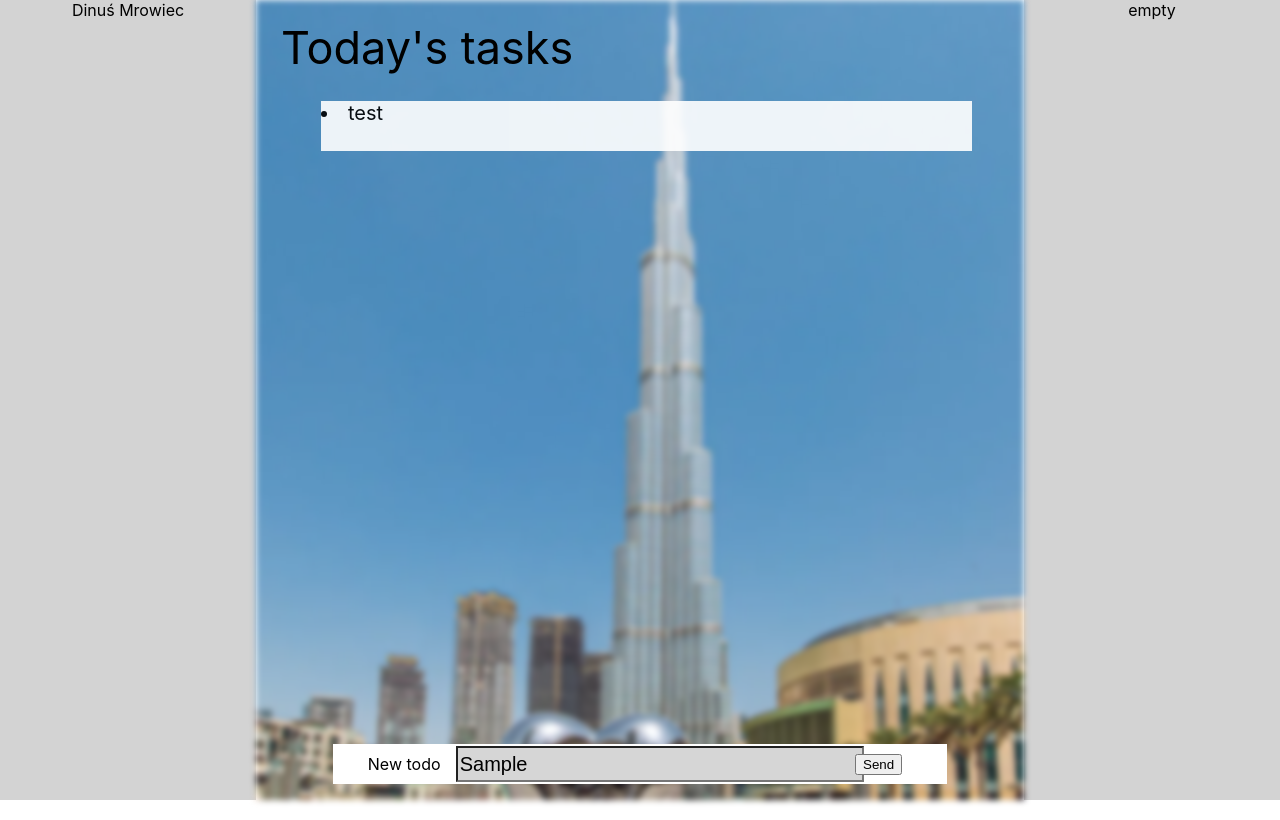
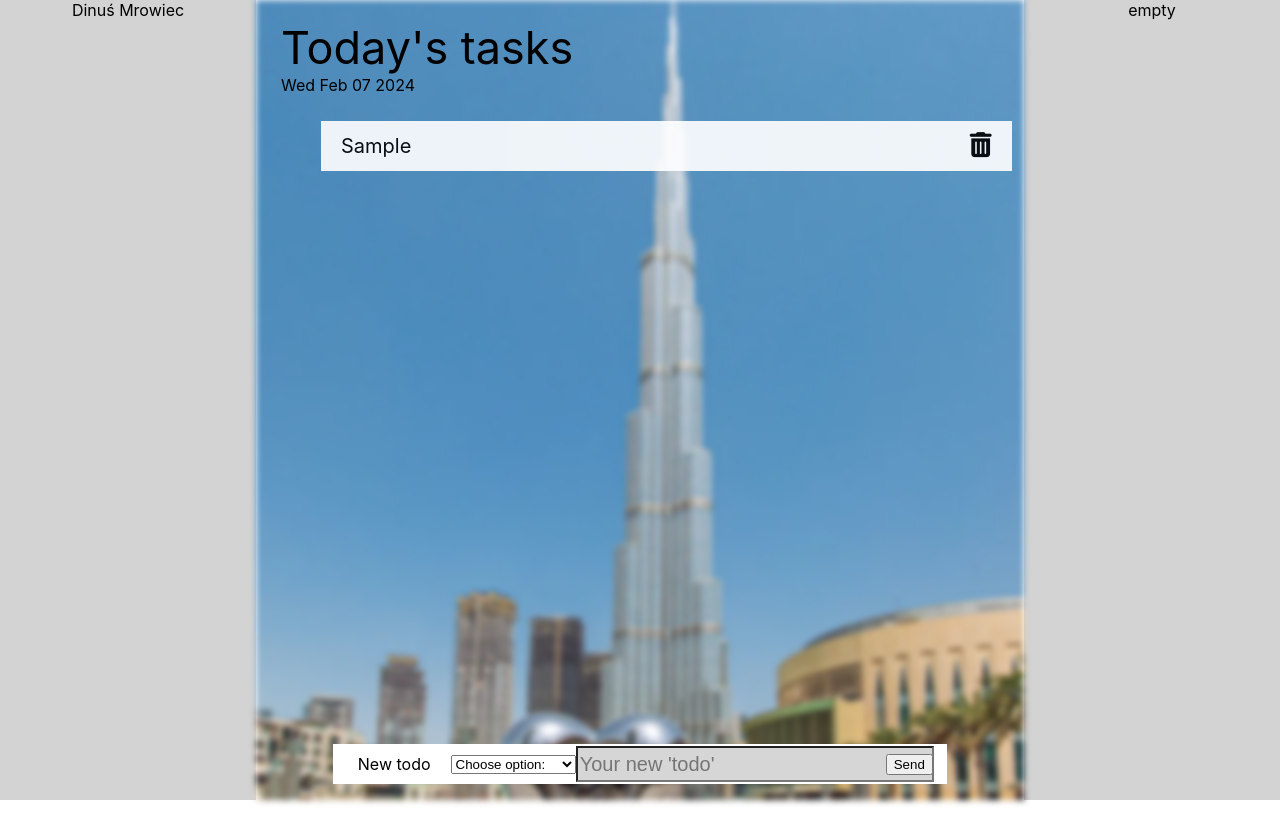
Before and after one commit to Wiktoria-Wolczyk/todolist, a React (Create React App) app: page / in a window 1280 px wide. Both pictures are taken after typing "Sample" into the empty fields and a click on the button "Send". Built offline with nearby package versions, Linux system fonts and the light colour scheme.

Commit message:
Created input selected option, placeholder, date

```diff
--- a/public/index.html
+++ b/public/index.html
@@ -5,6 +5,10 @@
     <link rel="icon" href="%PUBLIC_URL%/favicon.ico" />
     <meta name="viewport" content="width=device-width, initial-scale=1" />
     <meta name="theme-color" content="#000000" />
+    <script
+      src="https://kit.fontawesome.com/3bc60e85e7.js"
+      crossorigin="anonymous"
+    ></script>
     <meta
       name="description"
       content="Web site created using create-react-app"
--- a/src/App.css
+++ b/src/App.css
@@ -48,6 +48,11 @@
 }
 
 .taskItem {
+  display: flex;
+  justify-content: space-between;
+  align-items: center;
+  padding-left: 20px;
+  padding-right: 20px;
   background-color: white;
   margin-top: 10px;
   width: 90%;
@@ -58,7 +63,8 @@
 }
 
 .textInput {
-  width: 400px;
+  width: 350px;
   height: 30px;
   background-color: rgb(214, 214, 214);
+  margin-left: 120px;
 }
--- a/src/components/Tasks.js
+++ b/src/components/Tasks.js
@@ -4,7 +4,10 @@ import backgroundphoto from "./backgroundphoto.jpg";
 export const Tasks = () => {
   const [text, setText] = useState("");
 
-  const [taskArr, setTaskArr] = useState(["test"]);
+  const [taskArr, setTaskArr] = useState([]);
+  let nextId = 0;
+
+  let date = new Date();
 
   return (
     <>
@@ -35,7 +38,7 @@ export const Tasks = () => {
             display: "flex",
             flexDirection: "column",
             alignItems: "flex-start",
-            textAlign: "left",
+            textAlign: "space-between",
             zIndex: 1,
             width: "100%",
             height: "100%",
@@ -51,9 +54,16 @@ export const Tasks = () => {
           >
             Today's tasks
           </span>
+          {date.toDateString()}
           <ul className="taskContainer">
             {taskArr.map((task) => (
-              <li className="taskItem">{task}</li>
+              <li className="taskItem" key={task.id}>
+                {task.text}
+                <i
+                  className="fa-solid fa-trash-can fa-lg"
+                  style={{ color: "#000000" }}
+                ></i>
+              </li>
             ))}
           </ul>
 
@@ -71,15 +81,23 @@ export const Tasks = () => {
           >
             <label
               style={{
-                marginLeft: 35,
+                marginLeft: 25,
+                paddingRight: 20,
               }}
             >
               {" "}
               New todo
             </label>
+            <select name="todos" id="todos-select">
+              <option value="">Choose option:</option>
+              <option value="home">Household duties</option>
+              <option value="work">Tasks at work</option>
+              <option value="shop">Shopping list</option>
+            </select>
             <input
               className="textInput"
               type="text"
+              placeholder="Your new 'todo'"
               value={text}
               onChange={(e) => setText(e.target.value)}
               style={{
@@ -89,9 +107,13 @@ export const Tasks = () => {
               }}
             />
             <button
+              onClick={() => {
+                setTaskArr([...taskArr, { id: nextId++, text: text }]);
+                setText("");
+              }}
               style={{
                 position: "absolute",
-                left: "85%",
+                left: "90%",
               }}
             >
               Send
```
